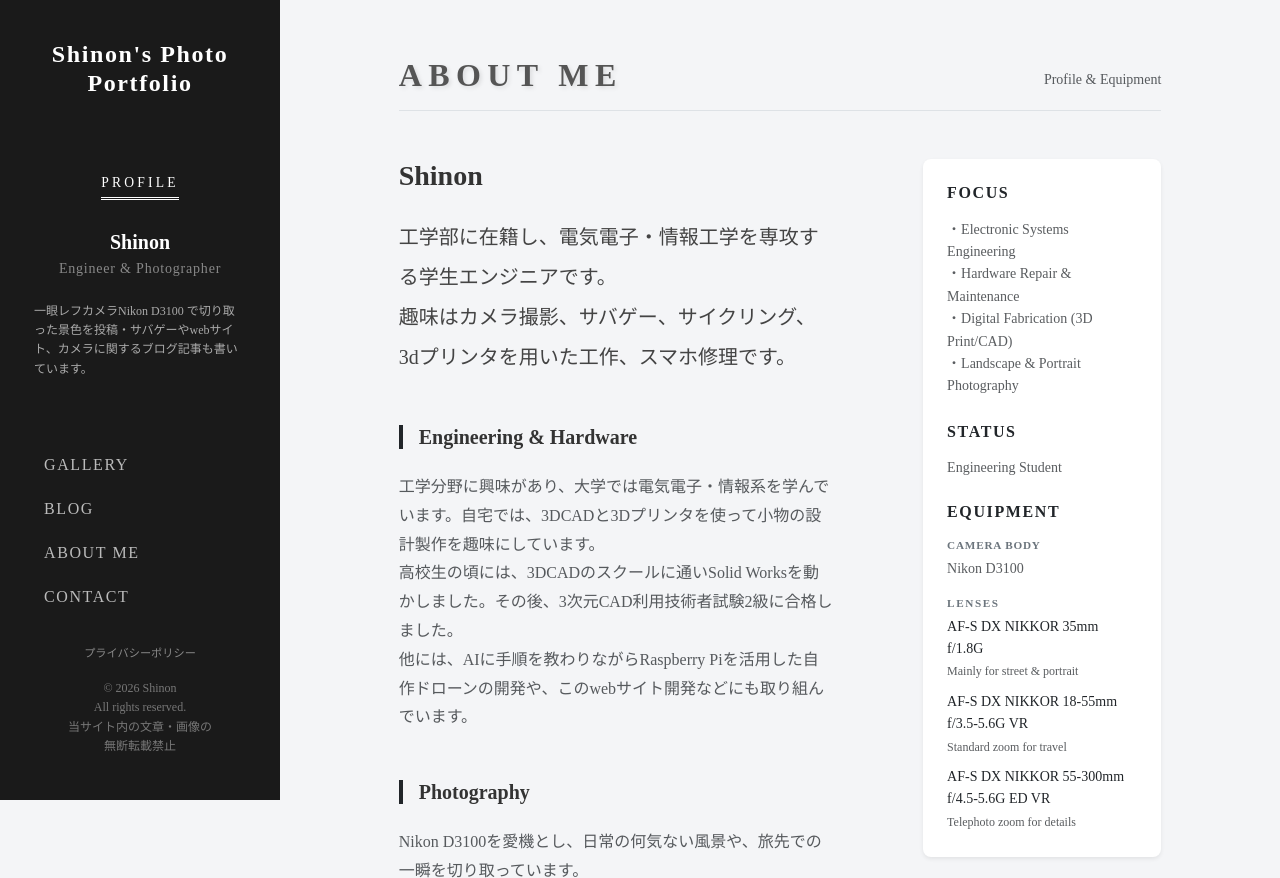
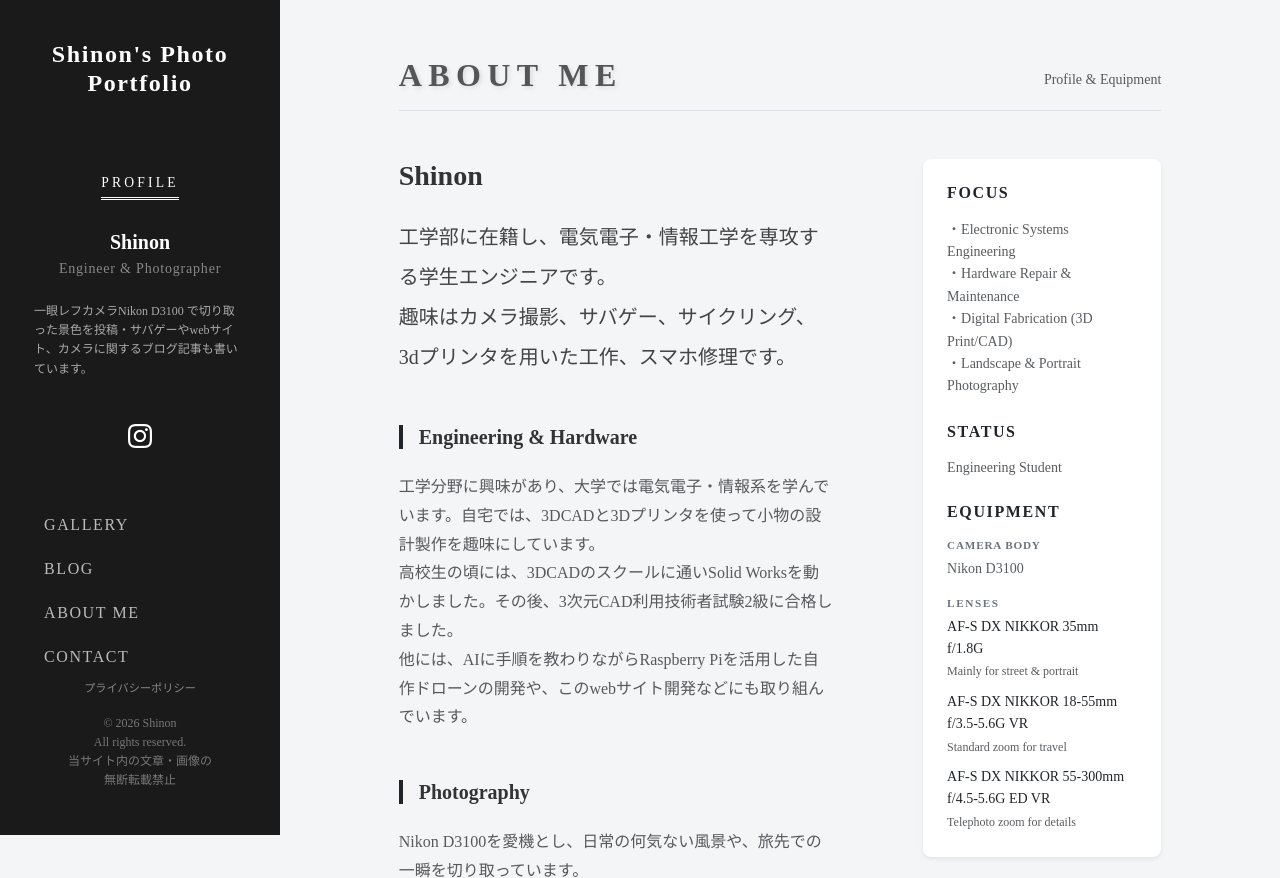
Before and after one commit to Shinon78/my-photo-portfolio, a Django app: page /about/ in a window 1280 px wide. Shown: the top 878 px of the page. Run offline with Django 5.2, Linux system fonts and the light colour scheme.

Commit message:
インスタへの導線

```diff
--- a/photos/templates/photos/base.html
+++ b/photos/templates/photos/base.html
@@ -33,7 +33,10 @@
       "url" : "https://shinotech78.com/"
     }
     </script>
+
     <link href="https://cdn.jsdelivr.net/npm/bootstrap@5.3.0/dist/css/bootstrap.min.css" rel="stylesheet">
+    <link rel="stylesheet" href="https://cdn.jsdelivr.net/npm/bootstrap-icons@1.11.3/font/bootstrap-icons.min.css">
+
     <link rel="stylesheet" href="{% static 'style.css' %}?v=2">
 
     <script src="https://cdn.jsdelivr.net/npm/bootstrap@5.3.0/dist/js/bootstrap.bundle.min.js"></script>
@@ -129,6 +132,16 @@
             color: #ddd;
         }
 
+        /* ▼ 追加：Instagramアイコンのホバーアクション ▼ */
+        .custom-insta-link {
+            transition: color 0.3s ease, transform 0.3s ease;
+            display: inline-block;
+        }
+        .custom-insta-link:hover {
+            color: #E1306C !important;
+            transform: scale(1.1);
+        }
+
         #loader {
             position: fixed;
             width: 100vw;
@@ -206,6 +219,13 @@
                     <a class="nav-link fs-5" href="{% url 'photos:contact' %}">CONTACT</a>
                 </li>
             </ul>
+
+            <div class="mt-4 text-center">
+                <a href="https://www.instagram.com/shinotech78?utm_source=qr" target="_blank" rel="noopener noreferrer" class="text-white text-decoration-none fs-3 custom-insta-link">
+                    <i class="bi bi-instagram"></i>
+                </a>
+            </div>
+
             <div class="mt-5 pt-4 border-top border-secondary text-center">
                 <a href="{% url 'photos:privacy' %}" class="privacy-link">プライバシーポリシー</a>
             </div>
@@ -225,6 +245,12 @@
 
             <div class="site-description">
                 <p>一眼レフカメラNikon D3100 で切り取った景色を投稿・サバゲーやwebサイト、カメラに関するブログ記事も書いています。</p>
+            </div>
+
+            <div class="mt-4">
+                <a href="https://www.instagram.com/shinotech78?utm_source=qr" target="_blank" rel="noopener noreferrer" class="text-white text-decoration-none fs-4 custom-insta-link">
+                    <i class="bi bi-instagram"></i>
+                </a>
             </div>
 
             <ul class="nav flex-column text-start mt-5">
```
